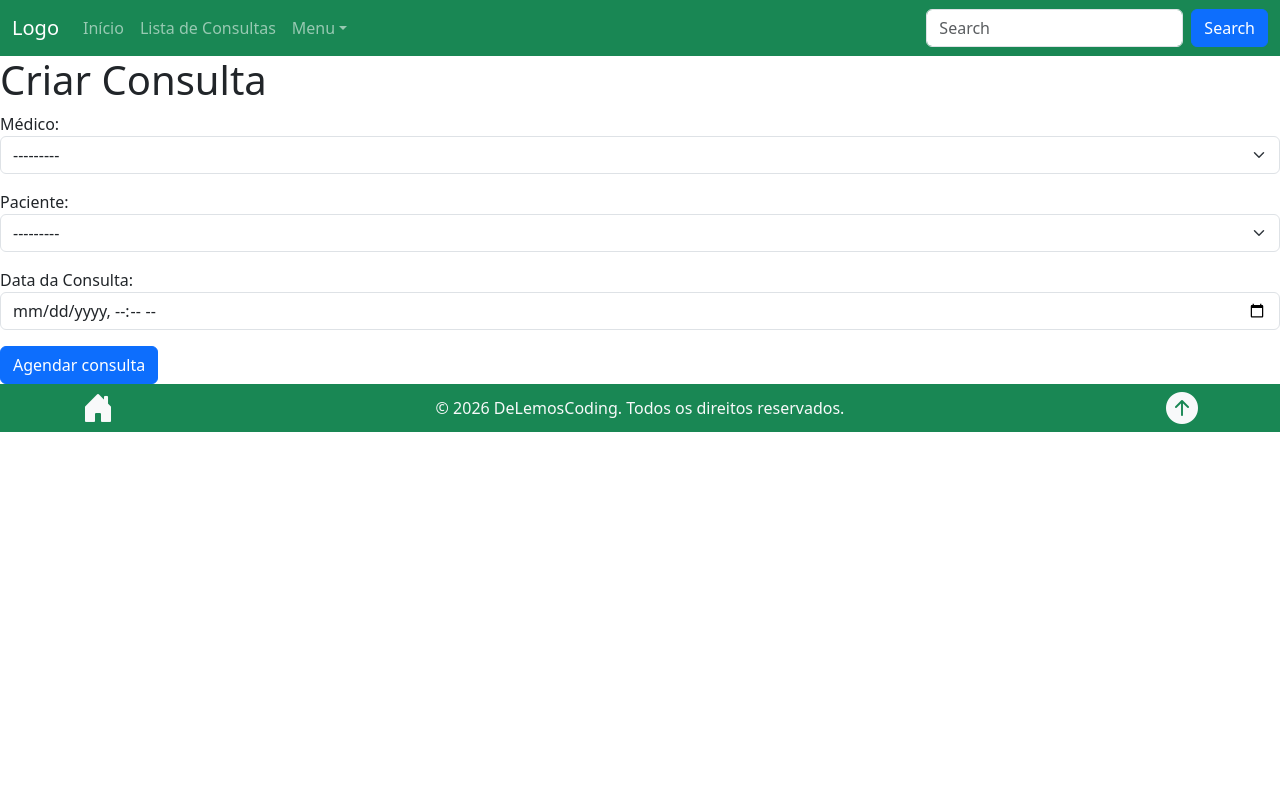
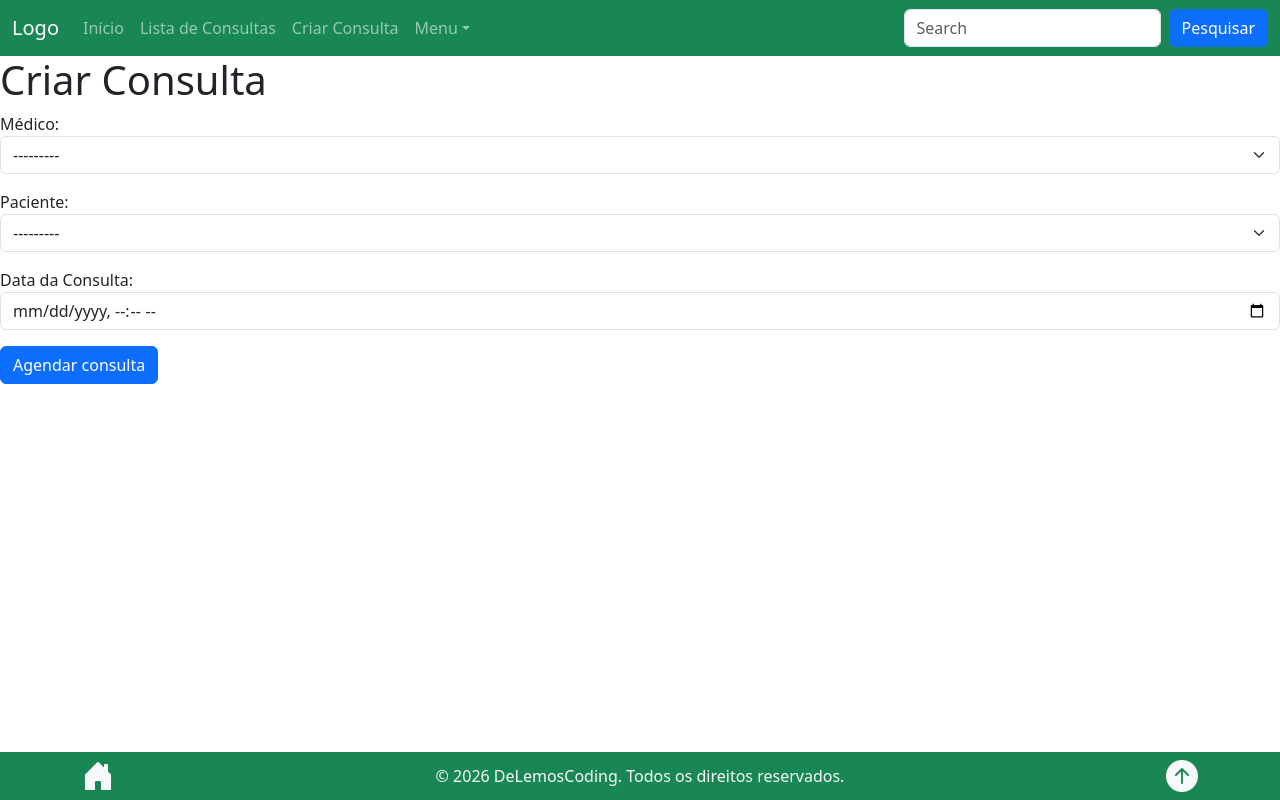
Before and after one commit to DeLemosCoding/agenda_consulta, a Django app: page /consults_add/ in a window 1280 px wide. Run offline with Django 5.2, Linux system fonts and the light colour scheme; data comes from the database, SQL or seed files in the repository.

Commit message:
Atualizações no site
Atualizei alguns arquivos do site.

```diff
--- a/consulta/templates/base.html
+++ b/consulta/templates/base.html
@@ -21,7 +21,7 @@
 
 </head>
 
-<body id="top">
+<body id="top" class="d-flex flex-column min-vh-100 overflow-x-hidden">
 
     <nav class="navbar navbar-expand-sm navbar-dark bg-success sticky-top">
 
@@ -51,6 +51,12 @@
 
                     </li>
 
+                    <li class="nav-item">
+
+                        <a class="nav-link" href="{% url 'consults_add' %}">Criar Consulta</a>
+
+                    </li>
+
                     <li class="nav-item dropdown">
 
                         <a class="nav-link dropdown-toggle" href="#" role="button" data-bs-toggle="dropdown">Menu</a>
@@ -59,7 +65,35 @@
 
                                 <li>
 
-                                    <a class="dropdown-item" href="{% url 'consults_add' %}">Criar Consulta</a>
+                                    <a class="dropdown-item" href="#">Contatos</a>
+
+                                </li>
+
+                                <li>
+
+                                    <a class="dropdown-item" href="#">Links</a>
+
+                                </li>
+
+                                <hr>
+
+                                <li>
+
+                                    <a class="dropdown-item" href="#">Sobre Nós</a>
+
+                                </li>
+
+                                <li>
+
+                                    <a class="dropdown-item" href="#">Sobre o Autor</a>
+
+                                </li>
+
+                                <hr>
+
+                                <li>
+
+                                    <a class="dropdown-item" href="#">Políticas de Privacidade</a>
 
                                 </li>
 
@@ -73,7 +107,7 @@
 
                     <input class="form-control me-2" type="text" placeholder="Search">
 
-                    <button class="btn btn-primary" type="button">Search</button>
+                    <button class="btn btn-primary" type="button">Pesquisar</button>
 
                 </form>
 
@@ -83,9 +117,13 @@
 
     </nav>
 
-    {% block content %}
+    <main class="flex-grow-1">
 
-    {% endblock %}
+        {% block content %}
+
+        {% endblock %}
+
+    </main>
 
     <div class="footer bg-success text-light">
 
```
